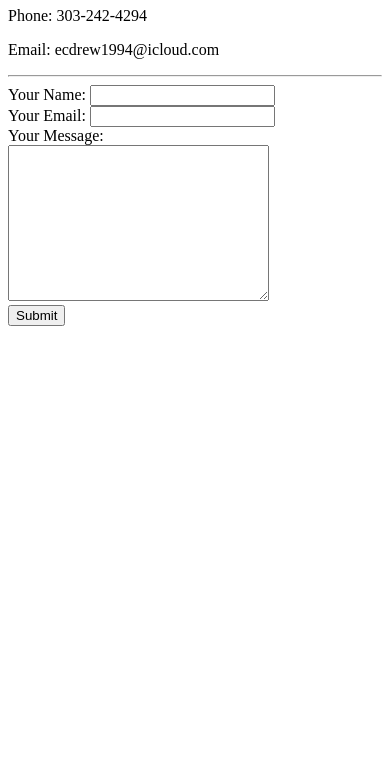
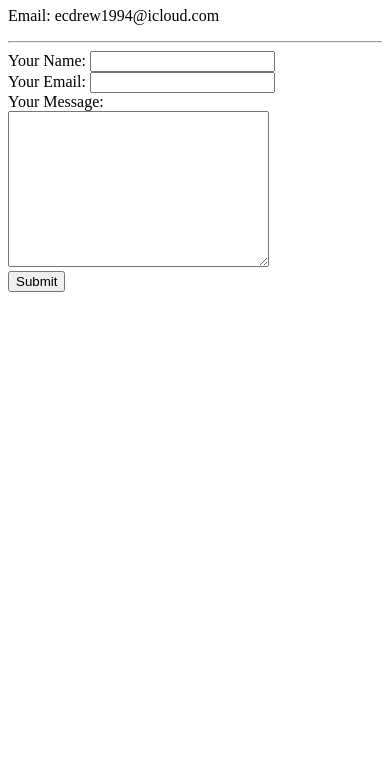
Before and after one commit to ecdrew1994/First-Website, a plain HTML site: page contactme.html in a window 390 px wide. Shown: the part 73-844 px from the top of the page. Drawn offline with Linux system fonts and the light colour scheme.

Commit message:
Removed Phone Number

```diff
--- a/contactme.html
+++ b/contactme.html
@@ -6,7 +6,6 @@
   </head>
   <body>
     <h1>Evan Drew</h1>
-    <p>Phone: 303-242-4294</p>
     <p>Email: ecdrew1994@icloud.com</p>
     <hr>
     <form action="mailto:ecdrew1994@icloud.com" method="post" enctype="text/plain">
```
